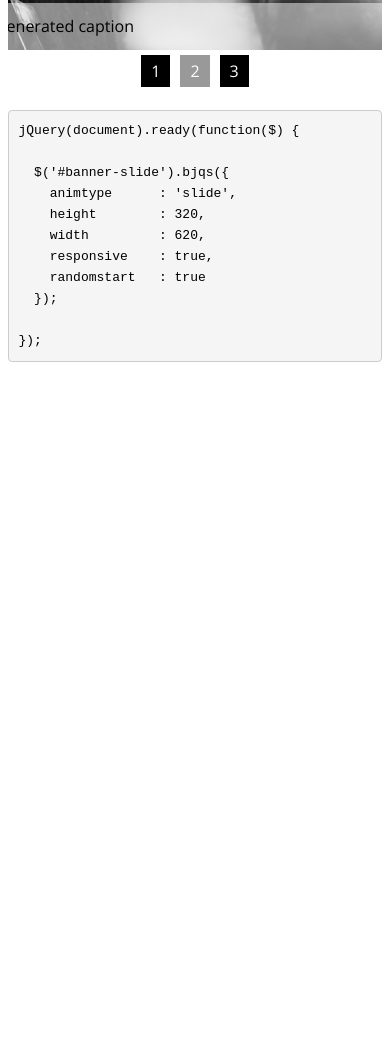
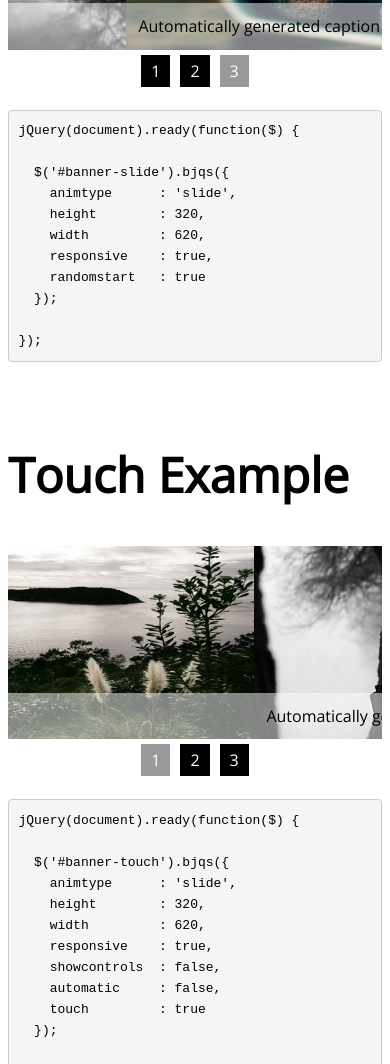
Before and after one commit to jcobb/basic-jquery-slider, a plain HTML site: page index.html in a window 390 px wide. Shown: the part 936-2000 px from the top of the page. Before the commit the page ends 1396 px from the top, so only its background shows below. Drawn offline with nearby package versions, Linux system fonts and the light colour scheme.

Commit message:
Added touch support for mobiles/tablets

```diff
--- a/demo.css
+++ b/demo.css
@@ -37,7 +37,8 @@ pre + h2{
 }
 
 #banner-fade,
-#banner-slide{
+#banner-slide,
+#banner-touch{
 	margin-bottom: 60px;
 }
 
--- a/index.html
+++ b/index.html
@@ -16,7 +16,7 @@
 
     <!-- load jQuery and the plugin -->
     <script src="http://code.jquery.com/jquery-1.7.1.min.js"></script>
-    <script src="js/bjqs-1.3.min.js"></script>
+    <script src="js/bjqs-1.3.js"></script>
 
   </head>
 
@@ -83,6 +83,39 @@
         });
       </script>
 
+      <h2>Touch Example</h2>
+
+      <!--  Outer wrapper for presentation only, this can be anything you like -->
+      <div id="banner-touch">
+
+        <!-- start Basic Jquery Slider -->
+        <ul class="bjqs">
+          <li><a href=""><img src="img/banner01.jpg" title="Automatically generated caption"></a></li>
+          <li><img src="img/banner02.jpg" title="Automatically generated caption"></li>
+          <li><img src="img/banner03.jpg" title="Automatically generated caption"></li>
+        </ul>
+        <!-- end Basic jQuery Slider -->
+
+      </div>
+      <!-- End outer wrapper -->
+
+      <!-- attach the plug-in to the slider parent element and adjust the settings as required -->
+      <script class="secret-source">
+        jQuery(document).ready(function($) {
+
+          $('#banner-touch').bjqs({
+            animtype      : 'slide',
+            height        : 320,
+            width         : 620,
+            responsive    : true,
+            showcontrols  : false,
+            automatic     : false,
+            touch         : true
+          });
+
+        });
+      </script>
+
     </div>
 
     <!--
--- a/js/bjqs-1.3.js
+++ b/js/bjqs-1.3.js
@@ -47,7 +47,11 @@
             // presentational options
             usecaptions     : true,     // enable/disable captions using img title attribute
             randomstart     : false,     // start from a random slide
-            responsive      : false     // enable responsive behaviour
+            responsive      : false,     // enable responsive behaviour
+
+            // touch options
+            touch           : false,    // enable/disable touch support for phones/tables
+            draglimit       : 80        // amount of pixels to move before going to next slide
 
         };
 
@@ -151,6 +155,10 @@
 
             if(settings.usecaptions){
                 conf_captions();
+            }
+            //
+            if(settings.touch){
+                conf_touch();
             }
 
             // TODO: need to accomodate random start for slide transition setting
@@ -585,6 +593,48 @@
 
         };
 
+        var conf_touch = function() {
+
+            var dragging = false;
+            var drag_start, drag_dist = 0;
+
+            // Assign data on touch
+            $slider.on('touchstart', function(e) {
+                e.preventDefault();
+                clearInterval(state.interval);
+
+                // Assign variables for touch event, touch start position and start dragging
+                var touch = e.originalEvent.touches[0];
+                drag_start = touch.pageX;
+                dragging = true;
+            });
+
+            // Actual functionality for movement
+            $slider.on('touchmove', function(e) {
+                e.preventDefault();
+
+                // Assign variables for touch event and distance draged
+                var touch = e.originalEvent.touches[0];
+                drag_dist = touch.pageX - drag_start;
+
+                // Handle drag limits
+                if(dragging && (drag_dist > settings.draglimit || drag_dist < -settings.draglimit)) {
+                    dragging = false;
+                    go((drag_dist > 0) ? vars.prev : vars.fwd);
+                }
+
+            });
+
+            // Make sure we reset data on release
+            $slider.on('touchend', function(e) {
+                e.preventDefault();
+
+                drag_start, drag_dist = 0;
+                dragging = false;
+            });
+
+        }
+
         var set_next = function(direction) {
 
             if(direction === vars.fwd){
```
